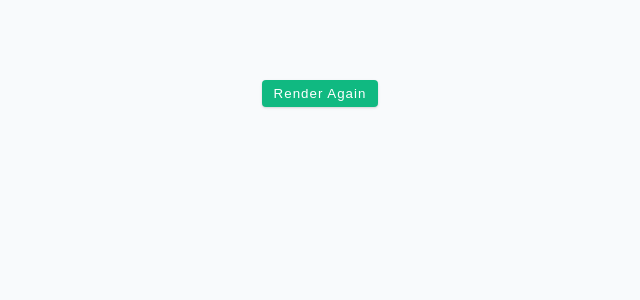
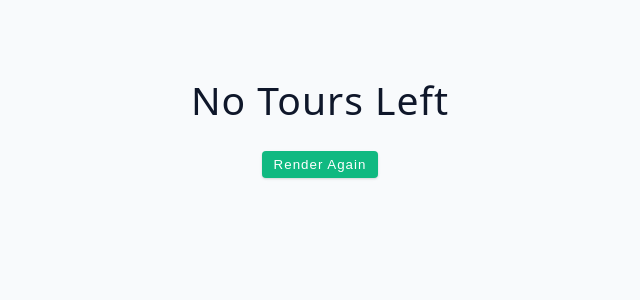
Before and after one commit to mslysz/Tours-app, a React (Vite) app: page / in a window 1280 px wide. Shown: the top 300 px of the page, without its empty margins (320-960 px from the left). Built offline with nearby package versions, Linux system fonts and the light colour scheme; no server answers; the HTML template or start-up script is replaced by a standard one.

Commit message:
updated  code

```diff
--- a/src/App.jsx
+++ b/src/App.jsx
@@ -43,9 +43,17 @@ const App = () => {
         {tours.length > 0 ? (
           <Tours tours={tours} removeTour={removeTour} />
         ) : (
-          <button onClick={fetchData} className='btn'>
-            Render again
-          </button>
+          <>
+            <h2>no tours left</h2>
+            <button
+              onClick={fetchData}
+              className='btn'
+              type='button'
+              style={{ marginTop: '2rem' }}
+            >
+              Render again
+            </button>
+          </>
         )}
       </div>
     </main>
```
